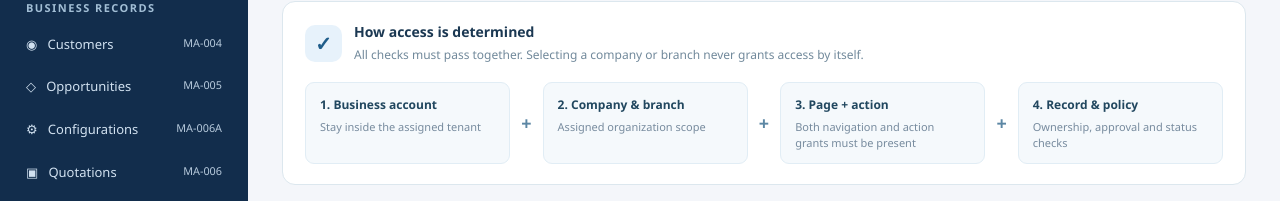
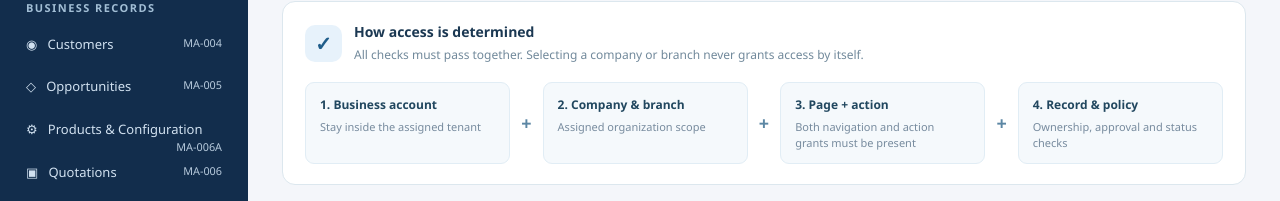
Before and after one commit to TusharParmar-19/cpq-wireframes, a plain HTML site: page docs/v2/ma-003-users-roles.html in a window 1280 px wide. Shown: the part 332-533 px from the top of the page. Drawn offline with Linux system fonts and the light colour scheme.

Commit message:
MA-006A: rename navigation to Product Catalog & Configuration

```diff
--- a/docs/v2/ma-003-users-roles.html
+++ b/docs/v2/ma-003-users-roles.html
@@ -17,7 +17,7 @@
  <div class="nav-title">Business Records</div>
  <a class="nav-link" href="ma-004-customers.html">◉ &nbsp; Customers <small>MA-004</small></a>
  <a class="nav-link" href="ma-005-opportunities.html">◇ &nbsp; Opportunities <small>MA-005</small></a>
- <a class="nav-link" href="ma-006a-configuration.html">⚙ &nbsp; Configurations <small>MA-006A</small></a>
+ <a class="nav-link" href="ma-006a-configuration.html">⚙ &nbsp; Products &amp; Configuration <small>MA-006A</small></a>
       <a class="nav-link" href="ma-006-quotations.html">▣ &nbsp; Quotations <small>MA-006</small></a>
  <button class="nav-link" data-planned="Vendor RFQ Management" data-name="Vendor RFQs">⇄ &nbsp; Vendor RFQs</button>
  <button class="nav-link" data-planned="Order Management" data-name="Orders">☷ &nbsp; Orders</button>
```
